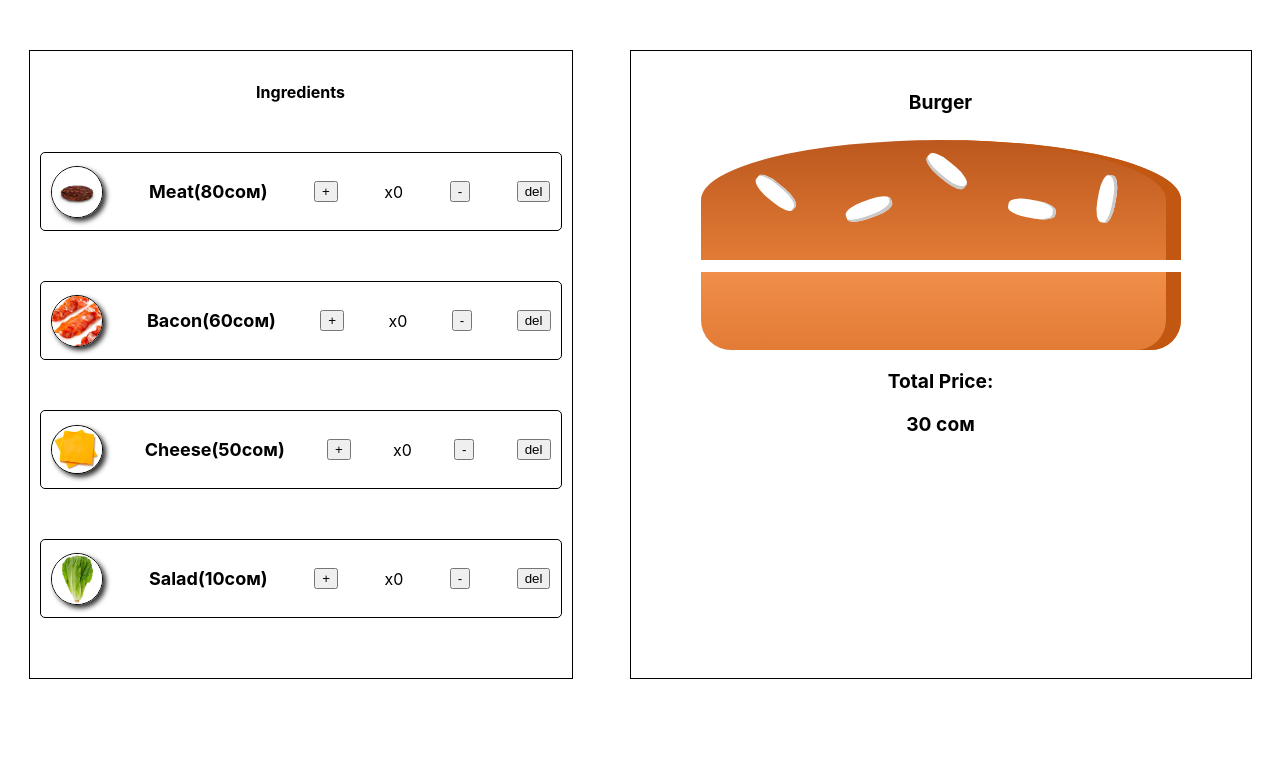
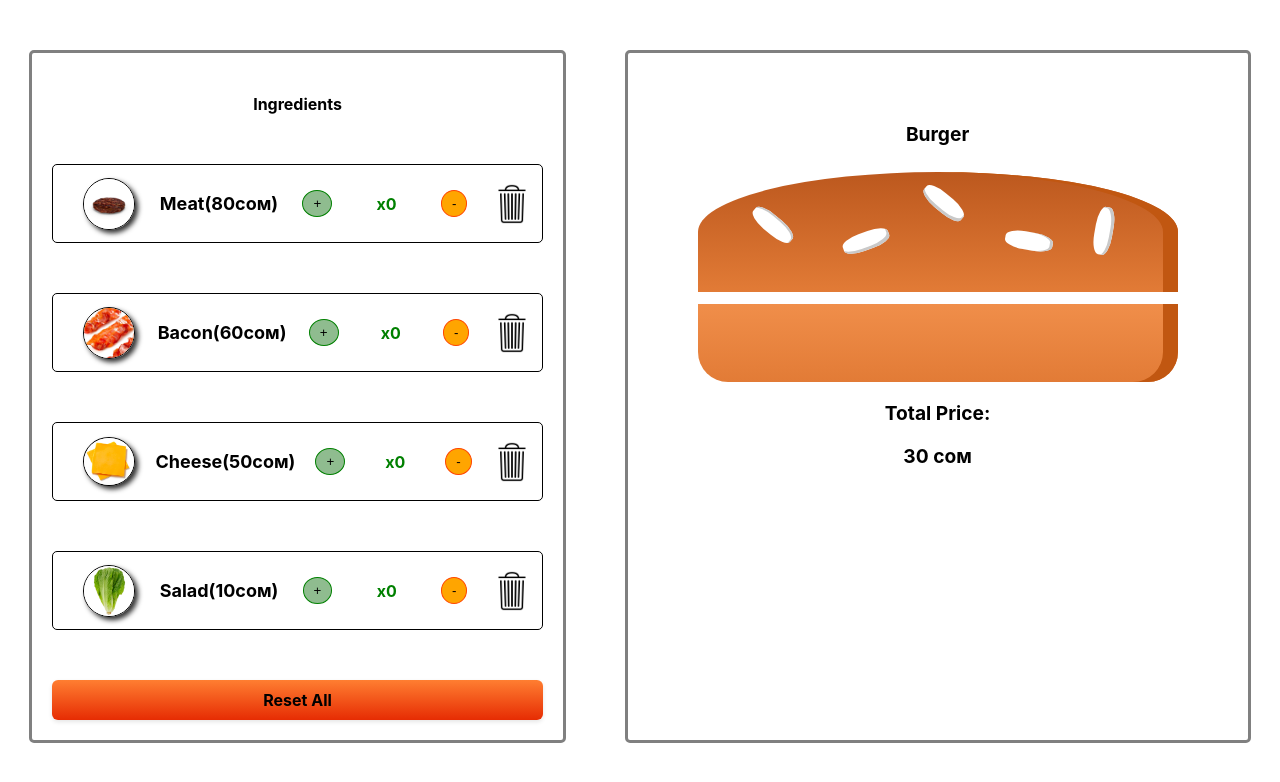
Before and after one commit to Chyngyz-Isakov/homework-burger, a React (Create React App) app: page / in a window 1280 px wide. Shown: the top 782 px of the page. Built offline with nearby package versions, Linux system fonts and the light colour scheme; the HTML template or start-up script is replaced by a standard one.

Commit message:
refactor and make some style

```diff
--- a/src/App.css
+++ b/src/App.css
@@ -6,15 +6,16 @@
 }
 
 .ingredients-wrap {
-    border: 1px solid black;
-    padding: 10px;
+    border: 3px solid grey;
+    border-radius: 5px;
+    padding: 20px;
 }
 
 .ingredients-choose {
     border: 1px solid black;
-    width: 500px;
+    max-width: 500px;
     display: flex;
-    margin:  50px auto;
+    margin: 50px auto;
     padding: 10px;
     justify-content: space-between;
     align-items: center;
@@ -22,7 +23,8 @@
 }
 
 .burger-wrap {
-    border: 1px solid black;
+    border: 3px solid grey;
+    border-radius: 5px;
     max-width: 600px;
     display: flex;
     padding: 10px;
@@ -164,3 +166,84 @@
     background-size: cover;
     border: 1px solid black;
 }
+
+.ingredients-img {
+    width: 50px;
+    border: 1px solid black;
+    border-radius: 50%;
+    overflow: hidden;
+    box-shadow: .2em .2em 0.3em #333;
+    margin: 0 20px;
+}
+
+.ingredients-info {
+    font-size: 18px;
+    font-weight: bold;
+}
+
+.del-btn {
+    width: 40px;
+    height: 40px;
+    background: url("./assets/trash.png") no-repeat;
+    background-size: contain;
+    border: none;
+    cursor: pointer;
+}
+
+.add-btn {
+    border: 1px solid green;
+    border-radius: 50%;
+    padding: 5px 10px;
+    background: darkseagreen;
+    cursor: pointer;
+    margin: 0 20px;
+}
+
+.remove-btn {
+    border: 1px solid orangered;
+    border-radius: 50%;
+    padding: 5px 10px;
+    background: orange;
+    cursor: pointer;
+    margin: 0 20px;
+}
+
+.count {
+    font-weight: bold;
+    color: green;
+    margin: 0 20px;
+}
+
+.reset-btn {
+    font-size: 16px;
+    font-weight: bold;
+    background-color: initial;
+    background-image: linear-gradient(-180deg, #FF7E31, #E62C03);
+    border-radius: 6px;
+    box-shadow: rgba(0, 0, 0, 0.1) 0 2px 4px;
+    color: black;
+    cursor: pointer;
+    display: inline-block;
+    font-family: Inter, -apple-system, system-ui, Roboto, "Helvetica Neue", Arial, sans-serif;
+    height: 40px;
+    line-height: 40px;
+    outline: 0;
+    overflow: hidden;
+    padding: 0 20px;
+    pointer-events: auto;
+    position: relative;
+    text-align: center;
+    touch-action: manipulation;
+    user-select: none;
+    -webkit-user-select: none;
+    vertical-align: top;
+    white-space: nowrap;
+    width: 100%;
+    z-index: 9;
+    border: 0;
+    transition: box-shadow .2s;
+}
+
+.reset-btn:hover {
+    box-shadow: rgba(253, 76, 0, 0.5) 0 3px 8px;
+}
--- a/src/App.tsx
+++ b/src/App.tsx
@@ -76,7 +76,21 @@ const App = () => {
         })
     };
 
-
+    const resetAll = () => {
+        setIngredients((prevState) => {
+            return prevState.map((item, index) => {
+                    if (item.name) {
+                        setTotalPrice(prevState => prevState - (INGREDIENTS[index].price * item.count));
+                        return {
+                            ...item,
+                            count: 0
+                        }
+                    }
+                    return item;
+                }
+            )
+        })
+    };
 
     return (
         <div className="App">
@@ -84,28 +98,19 @@ const App = () => {
                 <h4>Ingredients</h4>
                 {INGREDIENTS.map((ingredient, index) => (
                         <div className='ingredients-choose' key={ingredient.id}>
-                            <img
-                                style={{
-                                    width: '50px',
-                                    border: '1px solid black',
-                                    borderRadius: '50%',
-                                    overflow: 'hidden',
-                                    boxShadow: '.2em .2em 0.3em #333',
-                                }}
+                            <img className='ingredients-img'
                                 src={ingredient.image} alt={ingredient.name}
                             />
-                            <p style={{
-                                fontSize: '18px',
-                                fontWeight: 'bold'
-                            }}>{ingredient.name}({INGREDIENTS[index].price}сом)</p>
-                            <button onClick={() => addOne(ingredient.name)}>+</button>
-                            <span>x{ingredients[index].count}</span>
-                            <button onClick={() => removeOne(ingredient.name)}>-</button>
-                            <button onClick={() => removeAll(ingredient.name)}>del</button>
+                            <p className='ingredients-info'>{ingredient.name}({INGREDIENTS[index].price}сом)</p>
+                            <button onClick={() => addOne(ingredient.name)} className='add-btn'>+</button>
+                            <span className='count'>x{ingredients[index].count}</span>
+                            <button onClick={() => removeOne(ingredient.name)} className='remove-btn'>-</button>
+                            <button onClick={() => removeAll(ingredient.name)} className='del-btn'></button>
                         </div>
                     )
                 )
                 }
+                <button onClick={resetAll} className='reset-btn'>Reset All</button>
             </div>
             <div className='burger-wrap'>
                 <div className="Burger">
@@ -117,19 +122,10 @@ const App = () => {
                     {ingredients.map(item => {
                         const div: React.ReactNode[] = [];
                         for (let i = 0; i < item.count; i++){
-                            div.push(<div className={item.name}></div>)
+                            div.push(<div className={item.name} key={nanoid()}></div>)
                         }
                         return div;
-                        // if (ingredients[index].count){
-                        //     return <div className={item.name}></div>
-                        // }else return ''
                     })}
-                    {/*{ingredients.map((item,index) => {*/}
-                    {/*    if (ingredients[index].count){*/}
-
-                    {/*        return <div className={item.name}></div>*/}
-                    {/*    }else return ''*/}
-                    {/*})}*/}
                     <div className="BreadBottom"></div>
                     <p>Total Price:</p>
                     <p>{totalPrice} сом</p>
```
Also changed, not shown: src/assets/trash.png (added).
